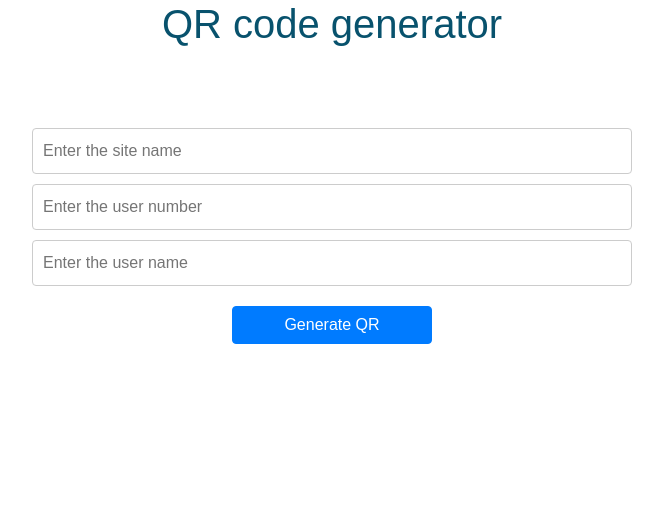
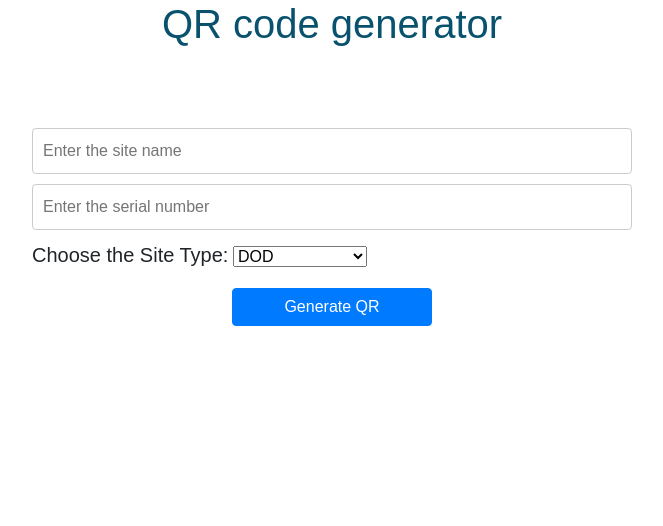
Before and after one commit to yousefmankoulah/QrGenerator_AudioCare, a Django app: page /qrcodeGenerator/ in a window 1280 px wide. Shown: the part 143-669 px from the top of the page, without its empty margins (308-971 px from the left). Run offline with Django 4.2, Linux system fonts and the light colour scheme; a user stored in the database is signed in; some libraries are stand-ins or nearby versions.

Commit message:
Update qrGenerator.html

```diff
--- a/home/templates/qrGenerator.html
+++ b/home/templates/qrGenerator.html
@@ -3,7 +3,7 @@
 
 {% extends "Navbase.html" %}
 {% load static %}
-{% load qr_code %}
+
 
 
 
@@ -66,14 +66,12 @@
         ul{
             list-style: none;
         }
-
-         @media screen and (max-width: 850px){
+        @media screen and (max-width: 850px){
             .generate{
                 margin-left: 50px;
             }
 
         }
-
     </style>
 </head>
 <body>
@@ -94,8 +92,17 @@
         <form method="post">
             {% csrf_token %}
             <input type="text" name="site_name" id="roll" placeholder="Enter the site name">
-            <input type="text" name="user_number" id="roll2" placeholder="Enter the user number">
-            <input type="text" name="user_name" id="roll3" placeholder="Enter the user name">
+            <input type="text" name="serial_number" id="roll2" placeholder="Enter the serial number">
+
+            <label for="site_type" class="lead">Choose the Site Type:</label>
+            <select name="site_type" id="roll3">
+            <option value="DOD">DOD</option>
+            <option value="VA">VA</option>
+            <option value="IHS">IHS</option>
+            <option value="Commercial">Commercial</option>
+            <option value="Market-Inhouse">Market-Inhouse</option>
+            </select>
+
             <button class="btn btn-primary generate" onClick="return empty()">Generate QR</button>
         </form>
 
```
